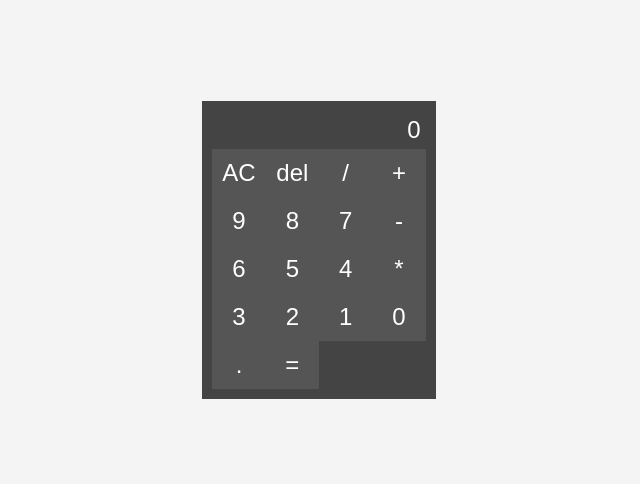
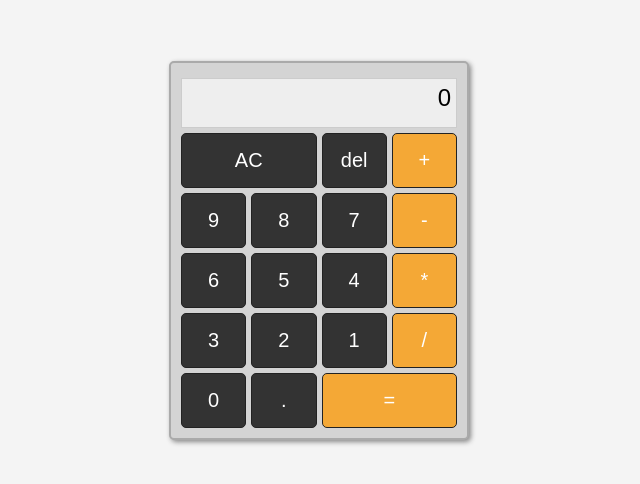
Before and after one commit to Athman-Dodoe/Calculator, a plain HTML site: page index.html in a window 1280 px wide. Shown: the part 150-634 px from the top of the page, without its empty margins (321-961 px from the left). Drawn offline with Linux system fonts and the light colour scheme.

Commit message:
styled the calculater display

```diff
--- a/index.html
+++ b/index.html
@@ -13,7 +13,6 @@
         <div class="buttons">
             <div class="btn" id="clear">AC</div>
             <div class="btn" id="del">del</div>
-            <div class="btn" id="divide">/</div>
             <div class="btn" id="add">+</div>
             <div class="btn" id="nine">9</div>
             <div class="btn"id="eight">8</div>
@@ -26,6 +25,7 @@
             <div class="btn"id="three">3</div>
             <div class="btn"id="two">2</div>
             <div class="btn"id="one">1</div>
+            <div class="btn" id="divide">/</div>
             <div class="btn"id="zero">0</div>
             <div class="btn" id="decimal">.</div>
             <div class="btn"id="equal">=</div>
--- a/style.css
+++ b/style.css
@@ -14,35 +14,55 @@ body {
 }
 
 .container {
-   background-color: #444;
-   color: #fff;
-   font-size: 24px;
+   background-color: #d4d4d4;
+   border: 2px solid #aaa;
+   border-radius: 5px;
+   box-shadow: 2px 2px 5px #888;
+   width: 300px;
    text-align: right;
    padding: 10px;
 
 }
 
 .display {
+    background-color: #eee;
     padding: 5px;
-    height: 38px;
+    height: 50px;
+    font-size: 24px;
+    border: 1px solid #ccc;
+    margin: 5px 0;
 
 }
 
 .buttons {
     display: grid;
     grid-template-columns: repeat(4, 1fr);
+    gap: 5px;
+}
+
+#clear, #equal {
+    grid-column: span 2;
+
+    /* color:#333 */
+}
+
+#divide, #multiply, #subtract, #add, #equal {
+    background-color: #ff9900be;
 }
 
 .btn {
-    background-color: #555;
+    background-color: #333;
     color: #fff;
     text-align: center;
-    padding: 10px;
+    padding: 15px;
     cursor: pointer;
+    font-size: 20px;
+    border: 1px solid #222;
     transition: background-color 0.2s;
+    border-radius: 5px;
 
 }
 
 .btn:hover {
-    background-color: #777;
+    background-color: #555;
 }
```
